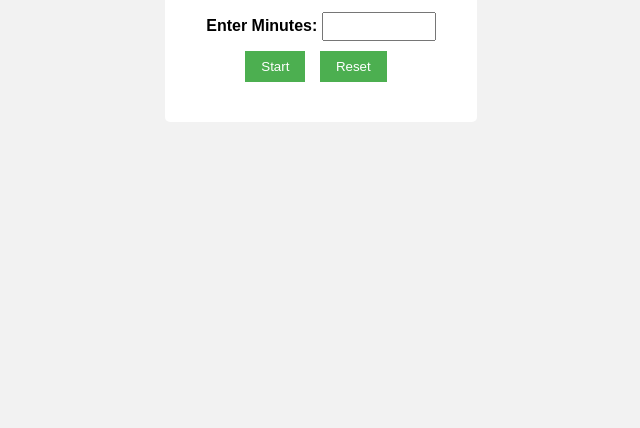
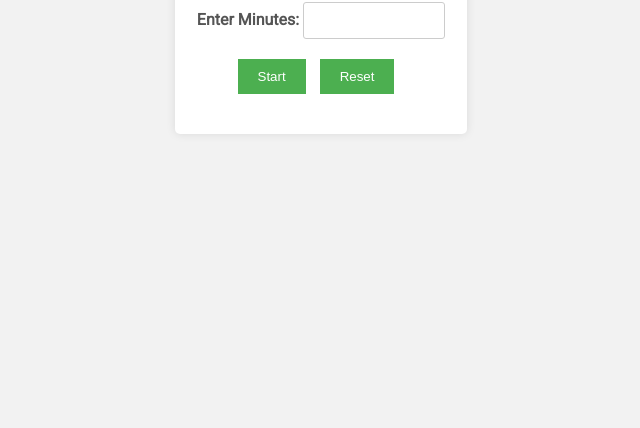
Before and after one commit to KellyeRichards/CountdownTimer, a plain HTML site: page index.html in a window 1280 px wide. Shown: the part 372-800 px from the top of the page, without its empty margins (319-959 px from the left). Drawn offline with Linux system fonts and the light colour scheme.

Commit message:
updated css

```diff
--- a/style.css
+++ b/style.css
@@ -1,5 +1,7 @@
+@import url('https://fonts.googleapis.com/css2?family=Roboto&display=swap');
+
 body {
-  font-family: Arial, sans-serif;
+  font-family: 'Roboto', Arial, sans-serif;
   background-color: #f2f2f2;
   margin: 0;
   padding: 0;
@@ -10,45 +12,57 @@ body {
 }
 
 .container {
-  background-color: #fff;
+  background-color: #ffffff;
   padding: 20px;
   border-radius: 5px;
   text-align: center;
+  box-shadow: 0px 0px 10px rgba(0, 0, 0, 0.1);
 }
 
 h1 {
   margin-top: 0;
+  color: #333333;
 }
 
 .form-group {
-  margin-bottom: 10px;
+  margin-bottom: 20px;
 }
 
 .form-group label {
   font-weight: bold;
+  color: #555555;
 }
 
 input[type="number"] {
-  padding: 5px;
-  width: 100px;
+  padding: 10px;
+  width: 120px;
+  border-radius: 3px;
+  border: 1px solid #cccccc;
 }
 
 .button-group button {
-  padding: 8px 16px;
+  padding: 10px 20px;
   background-color: #4caf50;
   color: white;
   border: none;
   cursor: pointer;
   margin-right: 10px;
+  transition: background-color 0.3s ease;
 }
 
 .button-group button:disabled {
-  background-color: #ddd;
+  background-color: #dddddd;
   cursor: not-allowed;
+}
+
+.button-group button:hover {
+  background-color: #45a049;
 }
 
 #timer {
   font-size: 32px;
   text-align: center;
   margin-top: 20px;
+  font-weight: bold;
+  color: #333333;
 }
```
